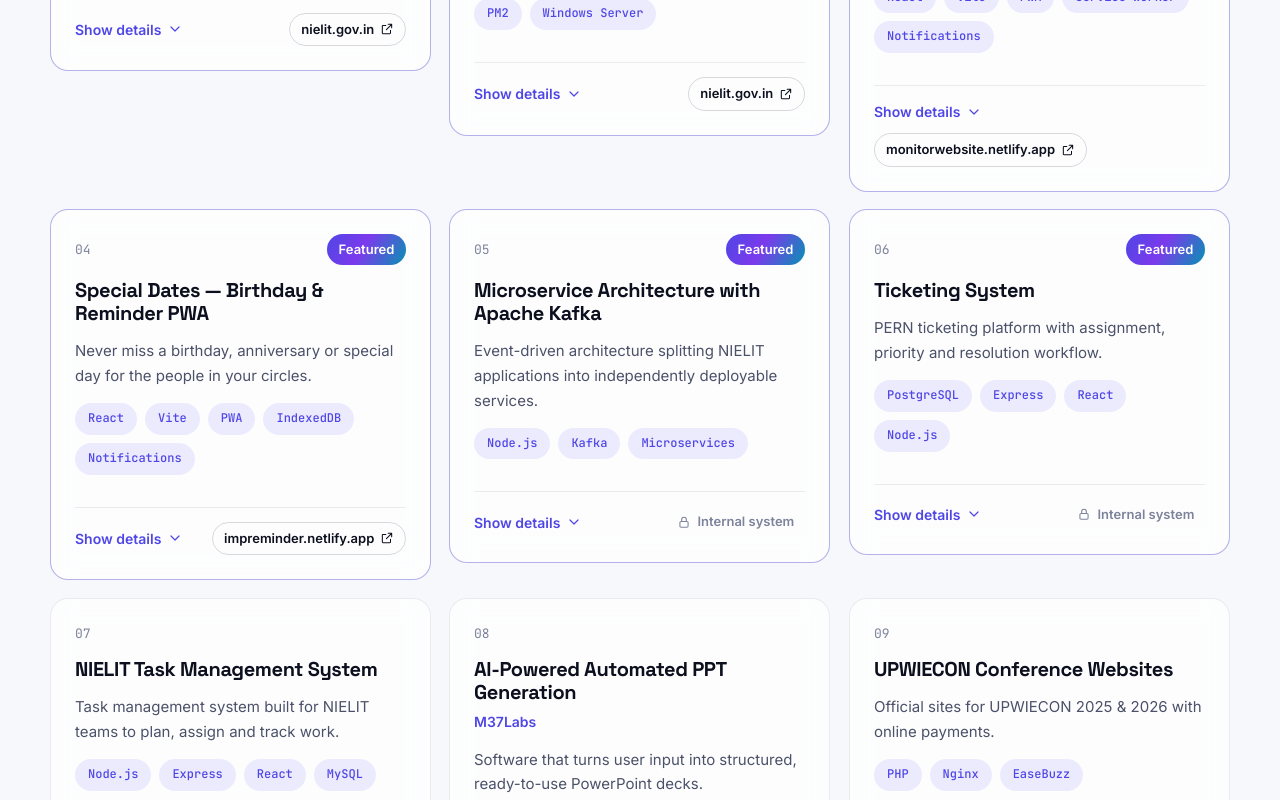
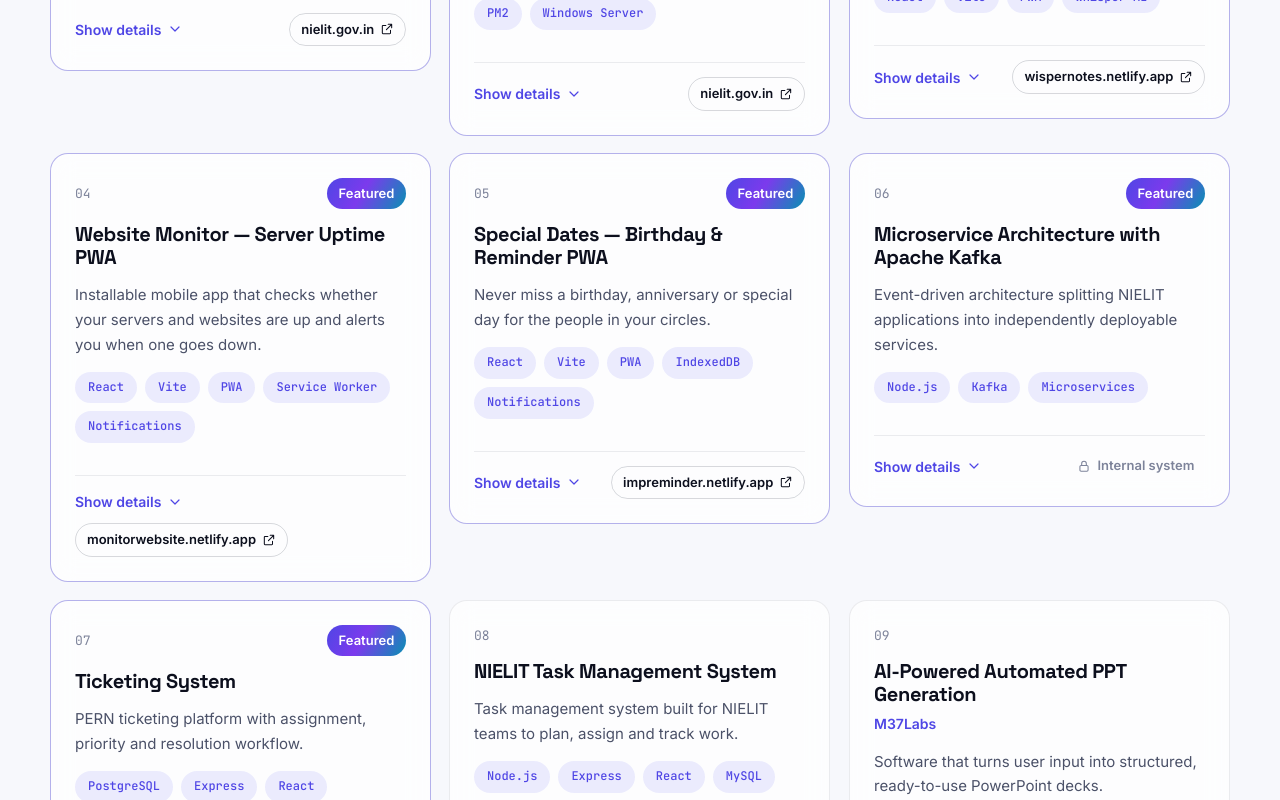
Before and after one commit to samarthdalela/samarthPortfolio, a React (Vite) app in the folder my-portfolio/: page / in a window 1280 px wide. Shown: the part 5060-5860 px from the top of the page. Built offline with nearby package versions, Linux system fonts and the light colour scheme.

Commit message:
new app is added wisperai

```diff
--- a/my-portfolio/src/components/Sections.jsx
+++ b/my-portfolio/src/components/Sections.jsx
@@ -258,6 +258,7 @@ const toolGroups = [
     icon: 'gauge',
     title: 'Apps',
     tools: [
+      { name: 'WisperNotes (meeting minutes)', href: 'https://wispernotes.netlify.app/', external: true },
       { name: 'Birthday Reminder', href: 'https://impreminder.netlify.app/', external: true },
       { name: 'Website Monitor', href: 'https://monitorwebsite.netlify.app/', external: true },
     ],
--- a/my-portfolio/src/data/chatAnswers.js
+++ b/my-portfolio/src/data/chatAnswers.js
@@ -96,7 +96,7 @@ export function answerQuestion(question) {
   if (hasAny(q, ['contact', 'email', 'mail', 'phone', 'call', 'reach', 'number', 'whatsapp'])) {
     return contactLine
   }
-  if (hasAny(q, ['qr', 'image resizer', 'resize', 'pdf', 'word', 'docx', 'base64', 'heic', 'excel', 'csv', 'powerpoint', 'ppt', 'odt', 'rtf', 'txt', 'html', 'svg', 'webp', 'convert', 'free tool', 'tools', 'audio', 'transcri', 'speech', 'voice', 'subtitle', 'mp3'])) {
+  if (hasAny(q, ['qr', 'image resizer', 'resize', 'pdf', 'word', 'docx', 'base64', 'heic', 'excel', 'csv', 'powerpoint', 'ppt', 'odt', 'rtf', 'txt', 'html', 'svg', 'webp', 'convert', 'free tool', 'tools', 'audio', 'transcri', 'speech', 'voice', 'subtitle', 'mp3', 'meeting', 'minutes', 'mom', 'wisper', 'whisper'])) {
     return `Samarth offers these free tools:\n${list([
       `QR Code Generator: ${SITE}/qr-code-generator/`,
       `WiFi QR Code Generator: ${SITE}/wifi-qr-code-generator/`,
@@ -109,6 +109,7 @@ export function answerQuestion(question) {
       `Audio to Text (transcribe audio, video & voice notes, Hindi supported): ${SITE}/audio-to-text/`,
       `PDF & document converters (PDF to Excel, Excel to PDF, PDF to PowerPoint, PowerPoint to PDF, Word to HTML, Excel to CSV, CSV to Excel, ODT to DOCX, RTF to PDF, TXT to PDF): ${SITE}/services/`,
       `Image format converters (HEIC, SVG, WebP, GIF, BMP → JPG/PNG/WebP): ${SITE}/services/`,
+      'WisperNotes app (meeting transcription & Minutes of Meeting): https://wispernotes.netlify.app/',
       'Birthday Reminder app: https://impreminder.netlify.app/',
       'Website Monitor app: https://monitorwebsite.netlify.app/',
     ])}`
--- a/my-portfolio/src/data/resume.js
+++ b/my-portfolio/src/data/resume.js
@@ -102,6 +102,21 @@ export const projects = [
       'Admin dashboard so non-technical staff can manage content without code',
       'Hosted on Windows Server 2025 with PM2 for production stability and auto-restart',
       'OWASP Top 10 audit: fixed SQLi, XSS, CSRF, broken access control and more; added input sanitization, JWT hardening, rate limiting and secure headers',
+    ],
+  },
+  {
+    title: 'WisperNotes — Meeting Transcription & MoM Generator',
+    stack: ['React', 'Vite', 'PWA', 'Whisper AI'],
+    categories: ['AI', 'PWA'],
+    featured: true,
+    links: [{ label: 'wispernotes.netlify.app', url: 'https://wispernotes.netlify.app/' }],
+    summary: 'Record meetings and turn them into transcripts, summaries, action items and Minutes of Meeting (MoM) with Whisper AI.',
+    points: [
+      'Records meetings and transcribes them with the Whisper AI speech recognition model',
+      'Generates a summary, action items and ready-to-share Minutes of Meeting (MoM)',
+      'Installable PWA for phone and desktop, with light and dark themes',
+      'Free to use with no usage limits; currently in public testing',
+      'Built with React + Vite and deployed on Netlify',
     ],
   },
   {
--- a/my-portfolio/src/data/tools.js
+++ b/my-portfolio/src/data/tools.js
@@ -114,6 +114,7 @@ export const categories = [
     short: 'Apps',
     sub: 'Install them on your phone like an app.',
     tools: [
+      { href: 'https://wispernotes.netlify.app/', external: true, emoji: '🎙️', name: 'WisperNotes', text: 'Meeting transcripts & Minutes of Meeting (MoM)' },
       { href: 'https://impreminder.netlify.app/', external: true, emoji: '🎂', name: 'Birthday Reminder', text: 'Never miss a birthday or anniversary' },
       { href: 'https://monitorwebsite.netlify.app/', external: true, emoji: '🟢', name: 'Website Monitor', text: 'Get alerted when a site goes down' },
     ],
--- a/my-portfolio/src/pages/AudioToTextPage.jsx
+++ b/my-portfolio/src/pages/AudioToTextPage.jsx
@@ -21,8 +21,8 @@ function AudioToTextPage() {
       faqTitle="Audio to text — frequently asked questions"
       faqs={audioFaqs}
       related={{
-        href: '/txt-to-pdf/',
-        text: 'Need your transcript as a PDF? Use the free TXT to PDF Converter',
+        href: 'https://wispernotes.netlify.app/',
+        text: 'Transcribing a meeting? Get the summary, action items and Minutes of Meeting (MoM) with WisperNotes — free',
       }}
       more={moreTools('/audio-to-text/')}
       app={{
```
Also changed, not shown: 1 other file (tests, documents, lock files or other folders).
